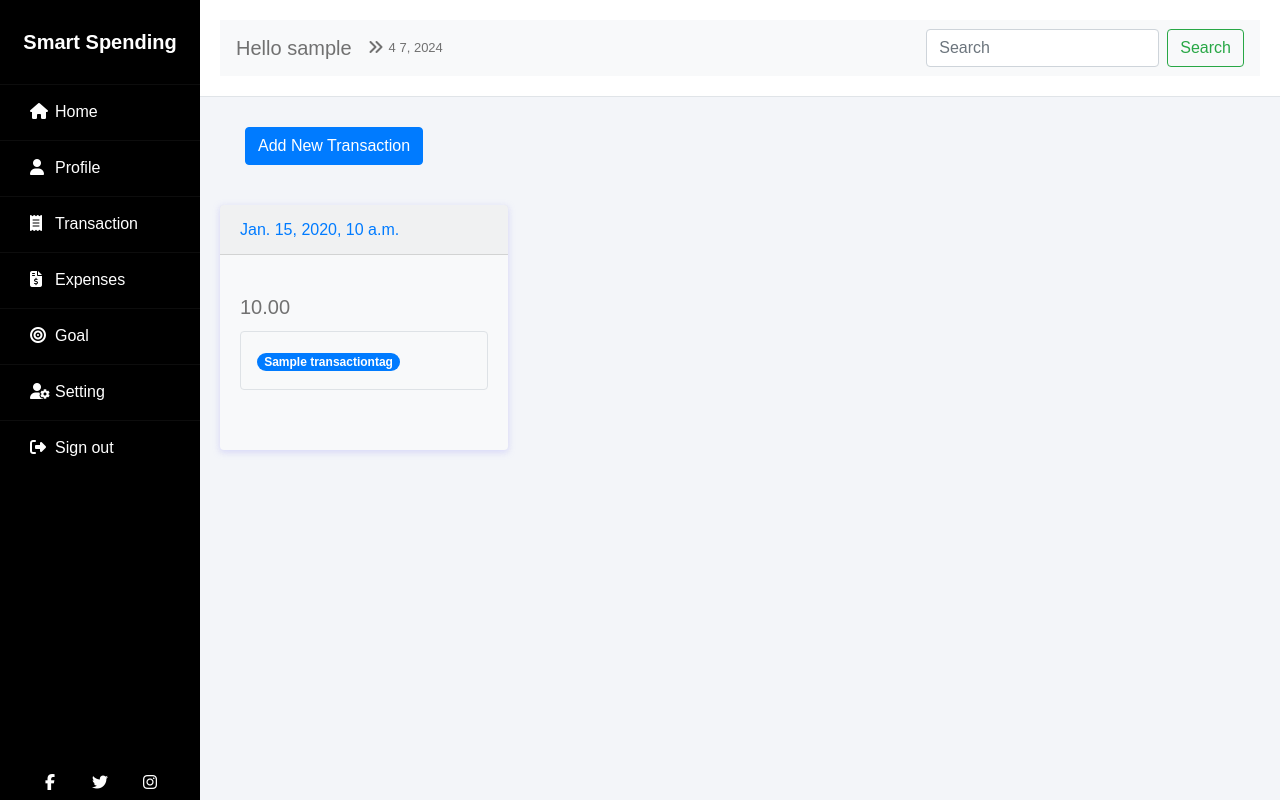
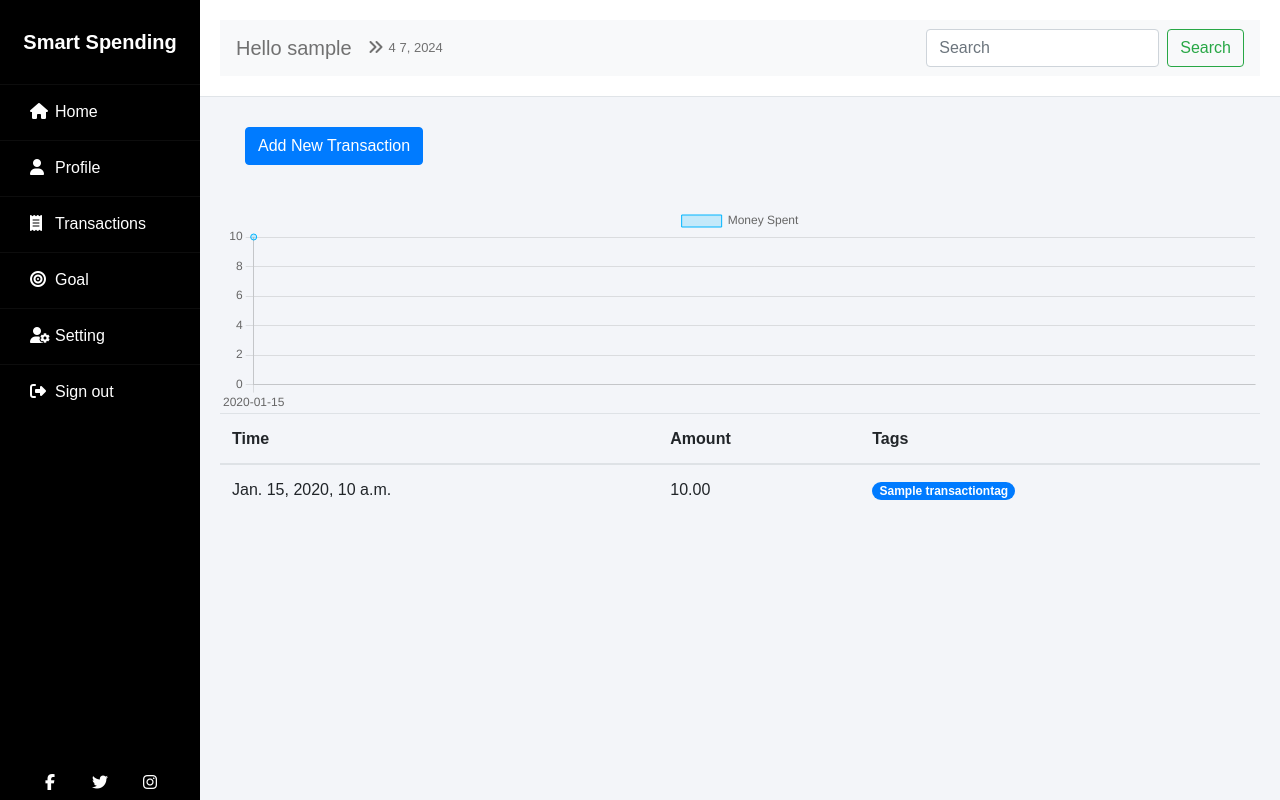
Before and after one commit to nqm314/simple_expense_tracking_app, a Django app: page / in a window 1280 px wide. Run offline with Django 5.2, Linux system fonts and the light colour scheme; a user stored in the database is signed in; tables that the repository leaves empty hold one stand-in row (values such as "Sample post"); some libraries are stand-ins or nearby versions.

Commit message:
feat: implement chart

```diff
--- a/app/BaseApp/urls.py
+++ b/app/BaseApp/urls.py
@@ -18,7 +18,7 @@ urlpatterns = [
     path('transaction/<int:transaction_id>/', views.transaction_detail, name='transaction_detail'),
     path('transaction/create_transaction',views.create_transaction_view, name='create_transaction'),
     path('add-tag/', views.add_tag_view, name='add-tag'),
-
+    path('money_testing/', views.money_spent, name='money_spent'),
 ]
 
 if settings.DEBUG:
--- a/app/BaseApp/views/base.py
+++ b/app/BaseApp/views/base.py
@@ -6,9 +6,10 @@ from ..forms import ProfileCreationForm, TransactionForm, TransactionTagForm
 from ..decorators import profile_required
 from django.shortcuts import get_object_or_404
 from django.views.decorators.csrf import csrf_exempt
-from django.http import JsonResponse
 import json
-
+from django.db.models import Sum
+from django.shortcuts import render
+from django.db import models
 
 def transaction_detail(request, transaction_id):
     transaction = get_object_or_404(Transaction, id=transaction_id)
@@ -19,8 +20,12 @@ def transaction_detail(request, transaction_id):
 @login_required
 @profile_required
 def home(request):
-    transactions = Transaction.objects.filter(user=request.user)
-    return render(request, 'base/home.html', {'transactions': transactions})
+    transactions = Transaction.objects.filter(user=request.user).annotate(date=models.functions.TruncDate('time')).values('date').annotate(total=Sum('amount')).order_by('date')
+    dates = [transaction['date'].strftime('%Y-%m-%d') for transaction in transactions]
+    totals = [str(transaction['total']) for transaction in transactions]
+    transactionss = Transaction.objects.filter(user=request.user)
+    context = {'transactions': transactionss, 'dates': dates, 'totals': totals}
+    return render(request, 'base/home.html', context)
 
 
 @login_required
@@ -80,3 +85,11 @@ def add_tag_view(request):
 
 def testing_view(request):
     return render(request,'base/testing.html')
+
+@login_required
+def money_spent(request):
+    transactions = Transaction.objects.filter(user=request.user).annotate(date=models.functions.TruncDate('time')).values('date').annotate(total=Sum('amount')).order_by('date')
+    dates = [transaction['date'].strftime('%Y-%m-%d') for transaction in transactions]
+    totals = [str(transaction['total']) for transaction in transactions]
+    context = {'dates': dates, 'totals': totals}
+    return render(request, 'base/testing.html', context)
--- a/app/templates/base/base.html
+++ b/app/templates/base/base.html
@@ -17,8 +17,7 @@
             <ul>
                 <li><a href="{% url 'home'%}"><i class="fas fa-home"></i>Home</a></li>
                 <li><a href="{% url 'profile'%}"><i class="fas fa-user"></i>Profile</a></li>
-                <li><a href="#"><i class="fas fa-receipt"></i>Transaction</a></li>
-                <li><a href="#"><i class="fas fa-file-invoice-dollar"></i>Expenses</a></li>
+                <li><a href="#"><i class="fas fa-receipt"></i>Transactions</a></li>
                 <li><a href="#"><i class="fas fa-bullseye"></i>Goal</a></li>
                 <li><a href="#"><i class="fas fa-user-cog"></i></i>Setting</a></li>
                 <li><a href="{% url 'sign_out' %}"><i class="fas fa-sign-out-alt"></i>Sign out</a></li>
--- a/app/templates/base/home.html
+++ b/app/templates/base/home.html
@@ -2,6 +2,7 @@
 {% block extra_head %}
     <link rel="stylesheet" href="https://cdnjs.cloudflare.com/ajax/libs/font-awesome/4.7.0/css/font-awesome.min.css">
     <link rel="stylesheet" href="https://stackpath.bootstrapcdn.com/bootstrap/4.3.1/css/bootstrap.min.css">
+    <script src="https://cdn.jsdelivr.net/npm/chart.js"></script>
     <script src="https://code.jquery.com/jquery-3.3.1.slim.min.js" integrity="sha384-q8i/X+965DzO0rT7abK41JStQIAqVgRVzpbzo5smXKp4YfRvH+8abtTE1Pi6jizo" crossorigin="anonymous"></script>
 {% endblock %}{% block title %}Home{% endblock %}
 {% block content %}
@@ -13,21 +14,26 @@
         </div>
     </div>
 </div>
-
+<canvas id="myChart" height="60"></canvas>
+<table class="table">
+    <thead>
+        <tr>
+            <th scope="col">Time</th>
+            <th scope="col">Amount</th>
+            <th scope="col">Tags</th>
+        </tr>
+    </thead>
+    <tbody>
     {% for transaction in transactions %}
-    <div class="card bg-light mb-3" style="max-width: 18rem; cursor: pointer;" data-toggle="modal" data-target="#transactionModal{{ transaction.id }}">
-        <div class="card-header">
-            <a href="#" >{{ transaction.time }}</a>
-        </div>
-        <div class="card-body">
-            <h5 class="card-title">{{ transaction.amount }}</h5>
-            <div class="card-text border p-3 rounded">
+        <tr data-toggle="modal" data-target="#transactionModal{{ transaction.id }}">
+            <td>{{ transaction.time }}</td>
+            <td>{{ transaction.amount }}</td>
+            <td>
                 {% for tag in transaction.tags.all %}
                     <span class="badge badge-pill badge-primary">{{ tag.name }}</span>
                 {% endfor %}
-            </div>
-        </div>
-    </div>
+            </td>
+        </tr>
 
         <!-- Modal -->
         <div class="modal fade" id="transactionModal{{ transaction.id }}" tabindex="-1" role="dialog" aria-labelledby="transactionModalLabel{{ transaction.id }}" aria-hidden="true">
@@ -52,6 +58,37 @@
             </div>
         </div>
     {% endfor %}
+    </tbody>
+</table>
 
+<script>
+    var ctx = document.getElementById('myChart').getContext('2d');
+    var gradient = ctx.createLinearGradient(0, 0, 0, 400);
+    gradient.addColorStop(0, 'rgba(0, 181, 255, 0.2)'); // Top color with 20% opacity
+    gradient.addColorStop(1, 'rgba(0, 181, 255, 0)'); // Bottom color with 0% opacity
+    var myChart = new Chart(ctx, {
+        type: 'line',
+        data: {
+            labels: {{ dates|safe }},
+            datasets: [{
+                label: 'Money Spent',
+                data: {{ totals|safe }},
+                backgroundColor: gradient,
+                borderColor: '#00B5FF',
+                borderWidth: 1,
+                fill: true,
+                tension: 0.4,
+            }]
+        },
+        options: {
+            maintainAspectRatio: true,
+            scales: {
+                y: {
+                    beginAtZero: true
+                }
+            }
+        }
+    });
+    </script>
 
 {% endblock %}
```
Also changed, not shown: app/templates/base/testing.html (+27 -1 lines), 1 other file. Lines whose indentation alone changed are shown as unchanged.
